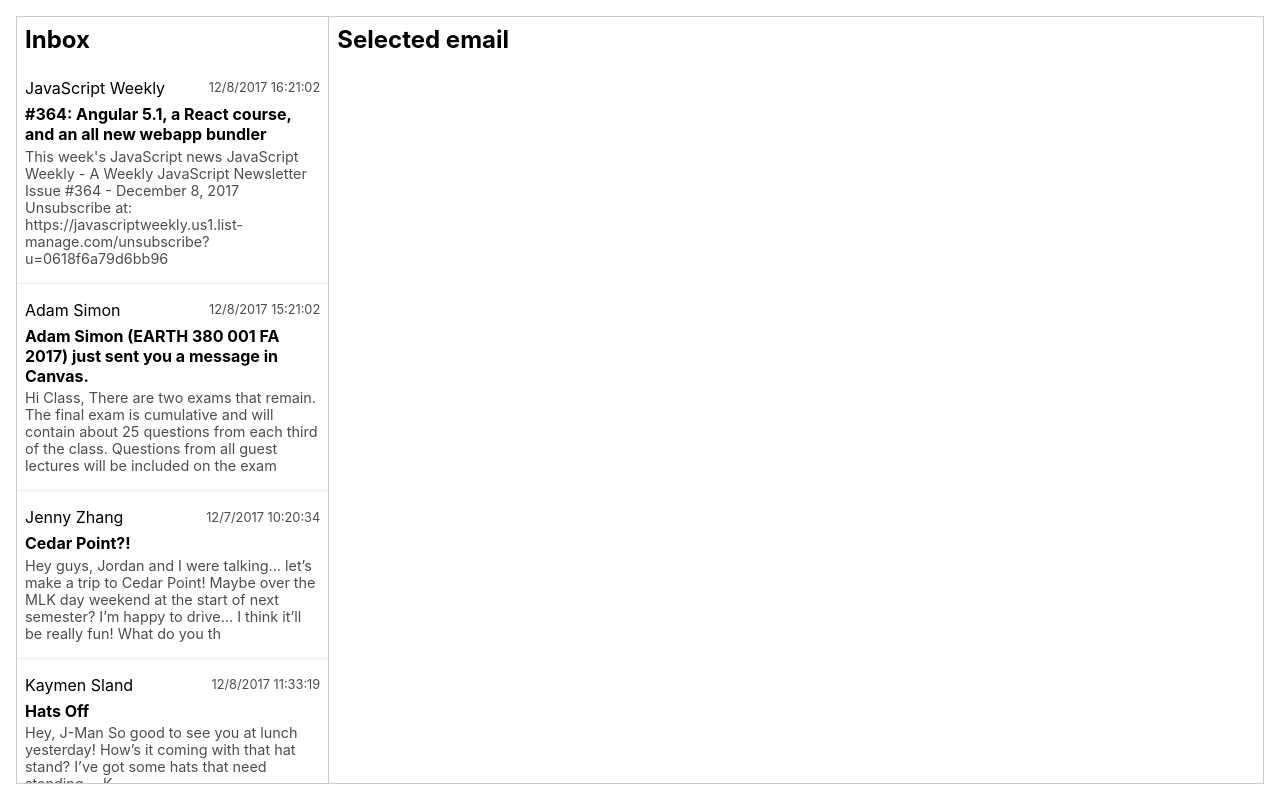
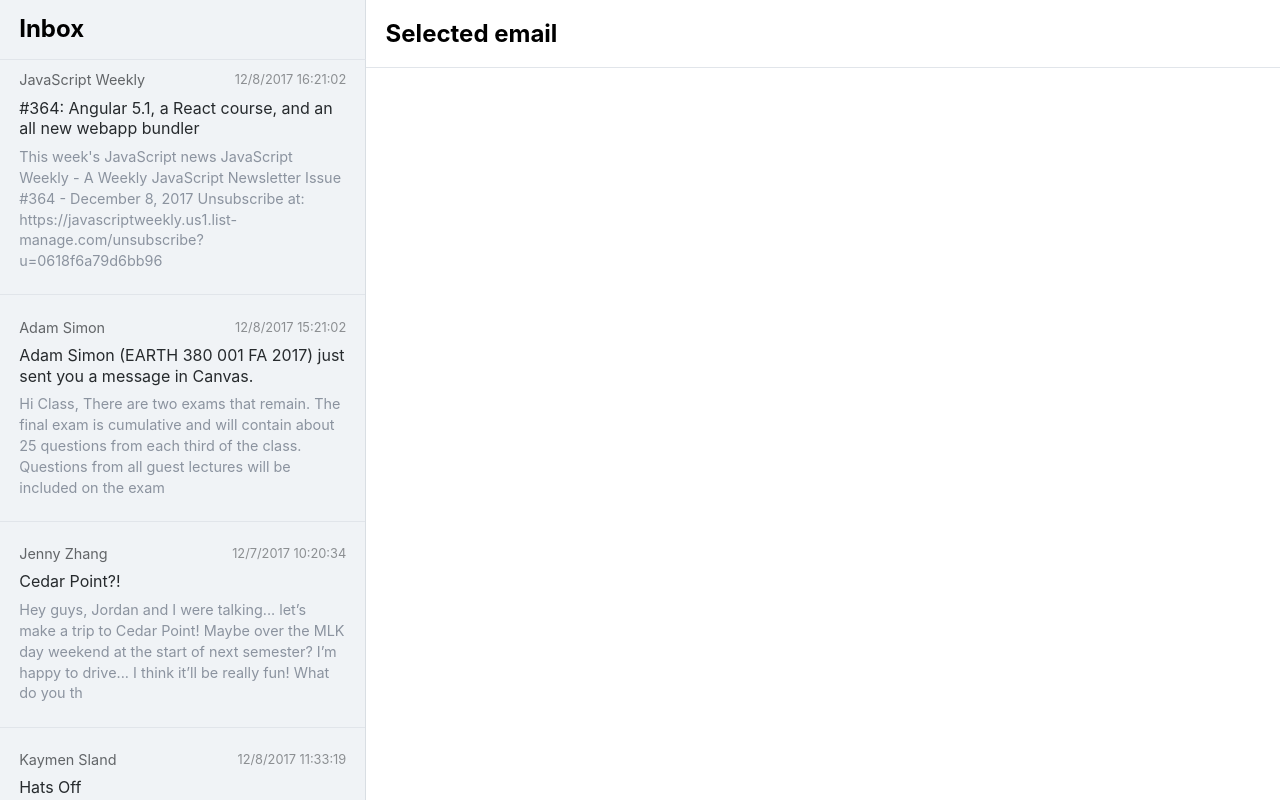
Before and after one commit to wudixiaoyu008/email-client-practice-app, a website built with Parcel: page src/index.html in a window 1280 px wide. Built offline with nearby package versions, Linux system fonts and the light colour scheme.

Commit message:
add styles & refactor html

```diff
--- a/src/index.html
+++ b/src/index.html
@@ -12,7 +12,7 @@
         <aside class="email-list-container">
         </aside>
         <main class="email-show-container">
-          <h2 class="email-header">Selected email</h2>
+          <h2 class="email-header2">Selected email</h2>
         </main>
     </div>
     </div>
--- a/src/index.js
+++ b/src/index.js
@@ -47,15 +47,16 @@ const inboxHtmlList = inboxList.map((email) => {
 
 
 function renderSidebar() {
-  let sidebarContents = `
-      <h2 class="email-header">Inbox</h2><ul class="email-list">`;
-
   let liHtml = '';
   for (const item of inboxHtmlList) {
     liHtml += item;
   }
 
-  sidebarContents = `${sidebarContents + liHtml}</ul>`;
+  let sidebarContents = `
+      <h2 class="email-header">Inbox</h2>
+      <ul class="email-list">
+        ${liHtml}
+      </ul>`;
 
   const container = document.querySelector('.email-list-container');
 
--- a/src/index.scss
+++ b/src/index.scss
@@ -1,6 +1,13 @@
 // Variables
 $gray: #ccc;
 $lightgray: #eee;
+$thread_list_bg: #F0F3F6;
+$thread_list_divider: #D9DEE3;
+$thread_list_divider_horizonal: #E1E5EA;
+$white: #ffffff;
+$thread_snippet: #8B939F;
+$thread_subject: #262A2D;
+$thread_sender: #626568;
 
 $system-font: -apple-system, BlinkMacSystemFont, 'Segoe UI', Roboto, Helvetica, Arial, sans-serif, 'Apple Color Emoji', 'Segoe UI Emoji', 'Segoe UI Symbol';
 
@@ -13,6 +20,8 @@ html {
 *::before,
 *::after {
   box-sizing: inherit;
+  margin: 0;
+  padding: 0;
 }
 
 body {
@@ -20,45 +29,61 @@ body {
 }
 
 .wrapper {
-  padding: 0.5rem;
 }
 
 // Email client styles
 .email-client {
-  border: 1px solid $gray;
+  // border: 1px solid $gray;
   display: flex;
-  height: calc(100vh - 2rem);
+  height: 100vh;
 }
 
 .email-list-container {
-  border-right: 1px solid $gray;
-  flex: 1;
+  border-right: 1px solid $thread_list_divider;
+  flex: 2;
   overflow-y: scroll;
+  background: $thread_list_bg;
+  line-height: 1.3rem;
 }
 
 .email-show-container {
-  flex: 3;
+  flex: 5;
 }
 
 .email-header {
   margin: 0;
-  padding: 0.5rem;
+  padding: 1.2rem 1.2rem;
+  background: $thread_list_bg;
+  border-right: 1px solid $thread_list_divider;
+  border-bottom: 1px solid $thread_list_divider_horizonal;
+  position: absolute;
+  z-index: 999;
+  width: 28.57%;
+}
+.email-header2 {
+  margin: 0;
+  padding: 1.2rem 1.2rem;
+  background: $white;
+  border-bottom: 1px solid $thread_list_divider_horizonal;
+  position: absolute;
+  z-index: 999;
+  width: 71.4%;
 }
 
 .email-list {
   list-style-type: none;
-  margin: 0;
+  margin-top: 3rem;
   padding-left: 0;
 }
 
 .email-item {
   background: none;
   border: none;
-  border-bottom: 1px solid $lightgray;
+  border-bottom: 1px solid $thread_list_divider_horizonal;
   cursor: pointer;
   display: block;
   font: inherit;
-  padding: 0.8rem 0.5rem;
+  padding: 1.2rem 1.2rem;
   text-align: left;
   width: 100%;
 
@@ -67,13 +92,12 @@ body {
   }
 
   .email-subject {
-    font-weight: bold;
+    color: $thread_subject;
   }
   .email-snippet {
-    color: inherit;
-    opacity: 0.7;
-
+    color: $thread_snippet;
     font-size: 0.9rem;
+    margin-top: 0.5rem;
   }
 }
 
@@ -81,6 +105,8 @@ body {
   align-items: center;
   display: flex;
   justify-content: space-between;
+  color: $thread_sender;
+  font-size: 0.9rem;
   span {
     font-size: 0.8rem;
     opacity: 0.7;
```
